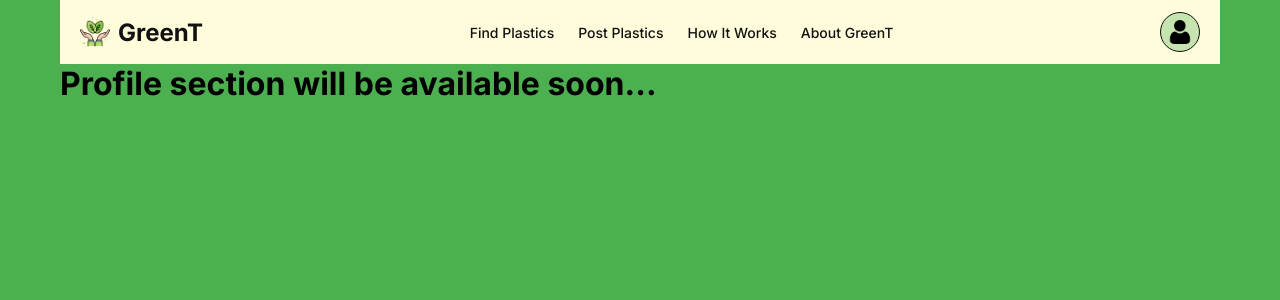
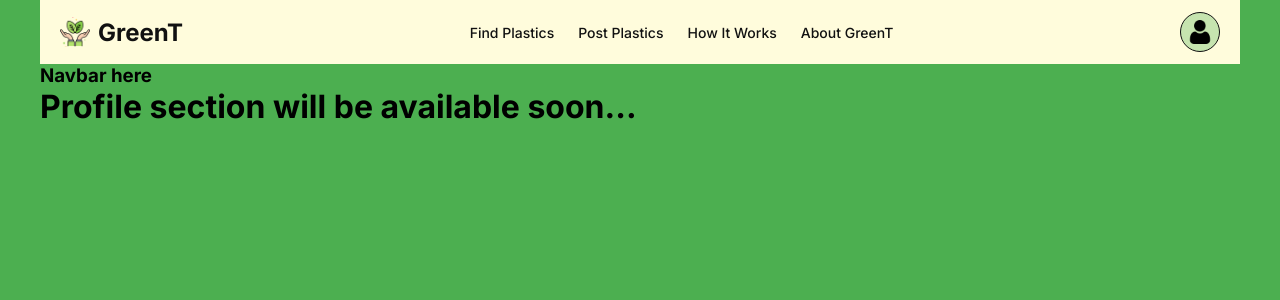
Before and after one commit to rayenrsalhi9/greenT, a React (Vite) app: page /profile in a window 1280 px wide. Shown: the top 300 px of the page. Built offline with nearby package versions, Linux system fonts and the light colour scheme.

Commit message:
fixed dimensions, going to profile next.

```diff
--- a/src/App.jsx
+++ b/src/App.jsx
@@ -14,6 +14,8 @@ import About from './pages/About'
 import HowItWorks from './pages/HowItWorks'
 import PostPlastics from './pages/PostPlastics'
 import FindPlastics from './pages/FindPlastics'
+
+import ProfileLayout from './Layout/ProfileLayout'
 import Profile from './pages/Profile'
 
 import './App.css'
@@ -46,10 +48,9 @@ export default function App() {
         path='howToUse'
         element={<HowItWorks />}
       />
-      <Route
-        path='profile'
-        element={<Profile />}
-      />
+      <Route path='profile' element={<ProfileLayout />}>
+        <Route index element={<Profile />} />
+      </Route>
     </Route>
   ))
   return (
--- /dev/null
+++ b/src/Layout/ProfileLayout.jsx
@@ -0,0 +1,11 @@
+import ProfileNav from "../components/ProfileNav"
+import { Outlet } from "react-router-dom"
+
+export default function ProfileLayout() {
+  return (
+    <>
+        <ProfileNav />
+        <Outlet />
+    </>
+  )
+}
--- a/src/components/Navbar.jsx
+++ b/src/components/Navbar.jsx
@@ -17,7 +17,7 @@ export default function Navbar() {
     }
 
     return (
-        <nav>
+        <nav className='home-navbar'>
             <Link to="/" className="logo">
                 <img src={appIcon} alt="app icon" />
                 <span>GreenT</span>
--- /dev/null
+++ b/src/components/ProfileNav.jsx
@@ -0,0 +1,9 @@
+
+
+export default function ProfileNav() {
+  return (
+    <nav className="profile-navbar">
+        <h3>Navbar here</h3>
+    </nav>
+  )
+}
--- a/src/index.css
+++ b/src/index.css
@@ -16,8 +16,6 @@ button {
 
 .container {
     max-width: 1200px;
-    padding-left: 20px;
-    padding-right: 20px;
     margin: 0 auto;
 }
 
--- a/src/styles/Home.css
+++ b/src/styles/Home.css
@@ -1,6 +1,6 @@
 .home {
     min-height: calc(100dvh - 70px);
-    background-color: #4caf50;
+    background: linear-gradient(135deg, #4caf50 0%, #45a049 100%);
     color: #111111;
 }
 
@@ -10,9 +10,7 @@
     justify-content: space-between;
 
     padding: 4rem 2rem;
-    overflow: hidden;
 
-    background: linear-gradient(135deg, #4caf50 0%, #45a049 100%);
     color: #fafafa;
 }
 
--- a/src/styles/Login.css
+++ b/src/styles/Login.css
@@ -4,7 +4,7 @@
     box-shadow: 0 10px 15px -3px rgba(0, 0, 0, 0.1), 0 4px 6px -2px rgba(0, 0, 0, 0.05);
     overflow: hidden;
 
-    width: 100%;
+    width: 90%;
     max-width: 24rem;
 
     padding: 1rem;
--- a/src/styles/Navbar.css
+++ b/src/styles/Navbar.css
@@ -1,5 +1,5 @@
 /* Navbar */
-nav {
+nav.home-navbar {
     position: relative;
 
     background: #fffcdc;
@@ -9,6 +9,9 @@ nav {
     display: flex;
     align-items: center;
     justify-content: space-between;
+
+    padding-left: 20px;
+    padding-right: 20px;
 }
 
 /* Logo */
--- a/src/styles/Signup.css
+++ b/src/styles/Signup.css
@@ -4,7 +4,7 @@
     box-shadow: 0 10px 15px -3px rgba(0, 0, 0, 0.1), 0 4px 6px -2px rgba(0, 0, 0, 0.05);
     overflow: hidden;
 
-    width: 100%;
+    width: 90%;
     max-width: 24rem;
 
     padding: 1rem;
```
